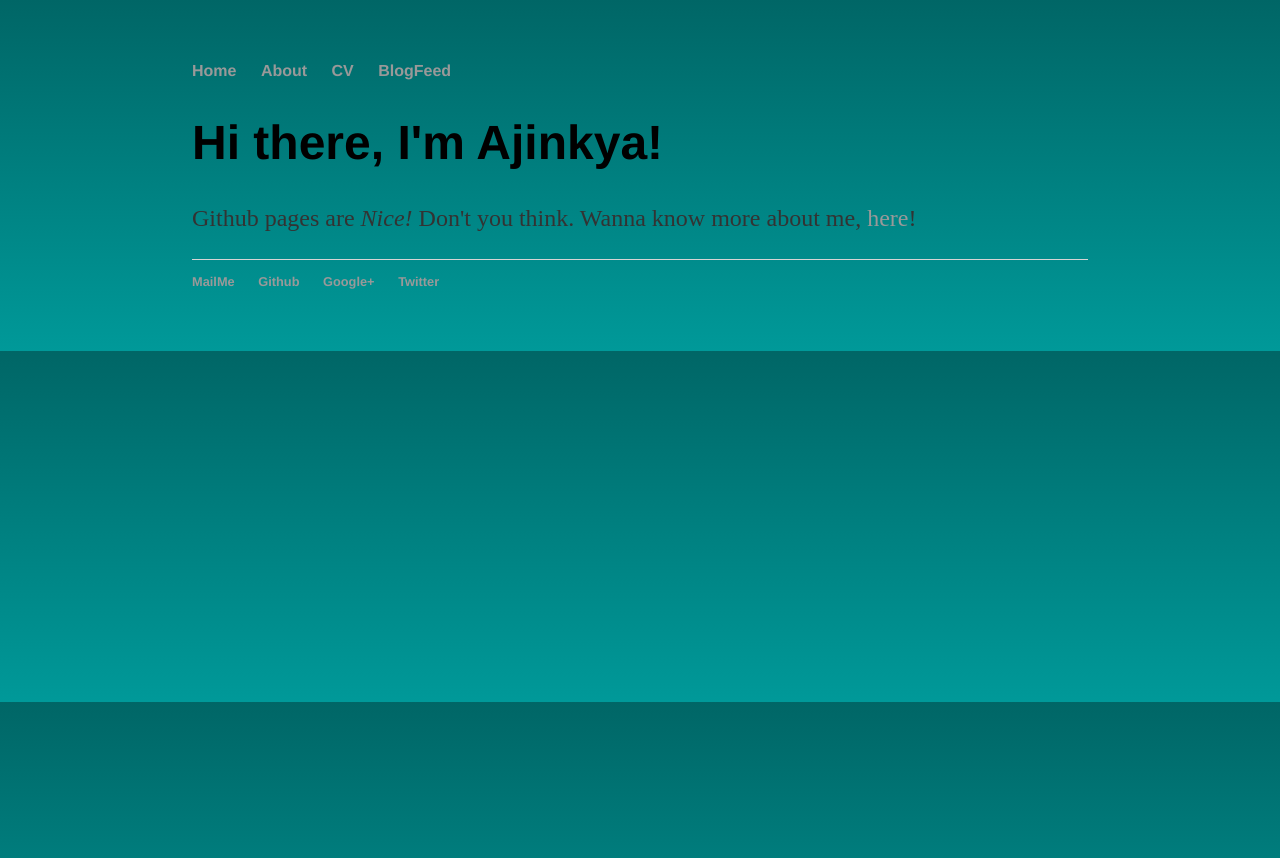
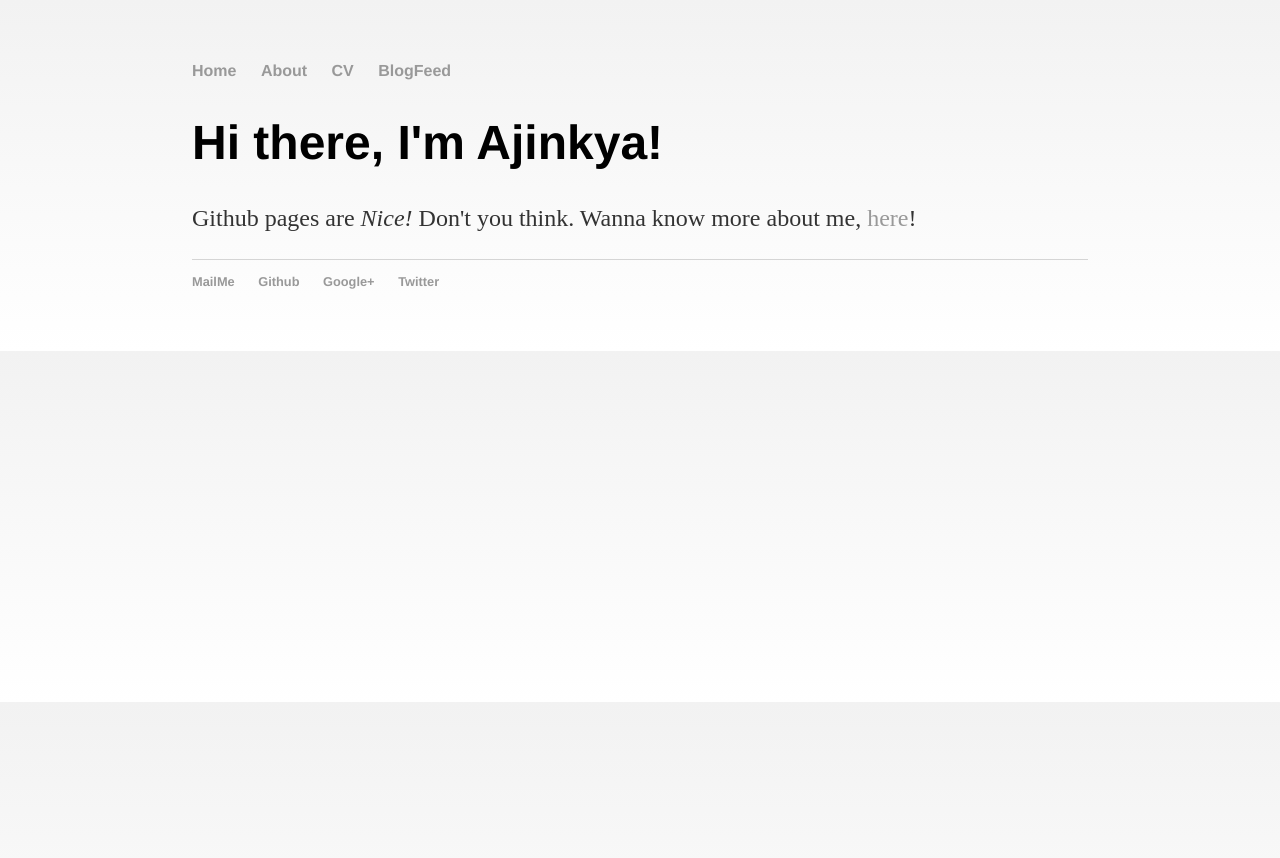
Before and after one commit to ajinkyagorad/ajinkyagorad.github.io, a Jekyll site: the page built from index.html, in a window 1280 px wide. Shown: the top 858 px of the page. Built offline with Jekyll 4.4.1, drawn with Linux system fonts in a browser that asks for light colours.

Commit message:
Update main.css

```diff
--- a/css/main.css
+++ b/css/main.css
@@ -1,4 +1,4 @@
-body { margin: 60px auto; width: 70%; background: linear-gradient(#006666, #009999);}
+body { margin: 60px auto; width: 70%; background: linear-gradient(#f2f2f2, white);}
 
 a { text-decoration: none; color: #999; }
 a:hover { text-decoration: underline; }
```
